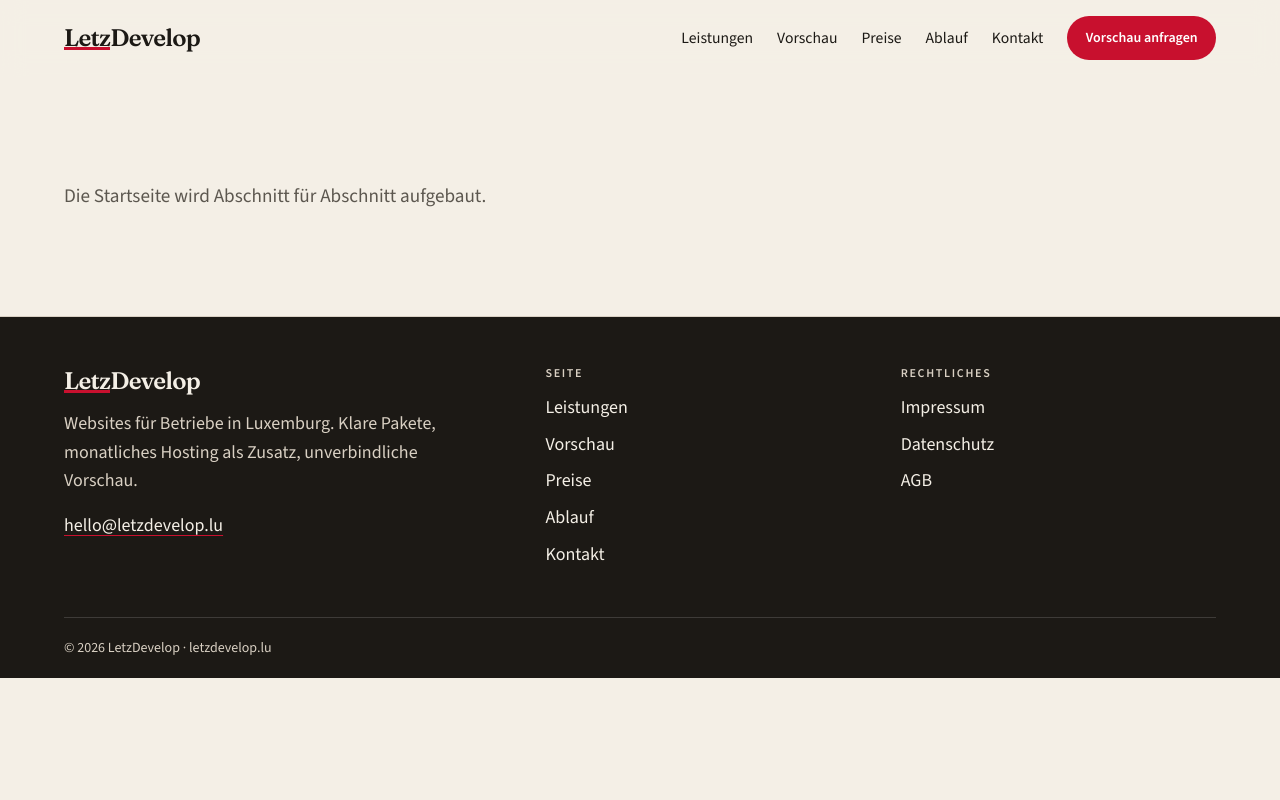
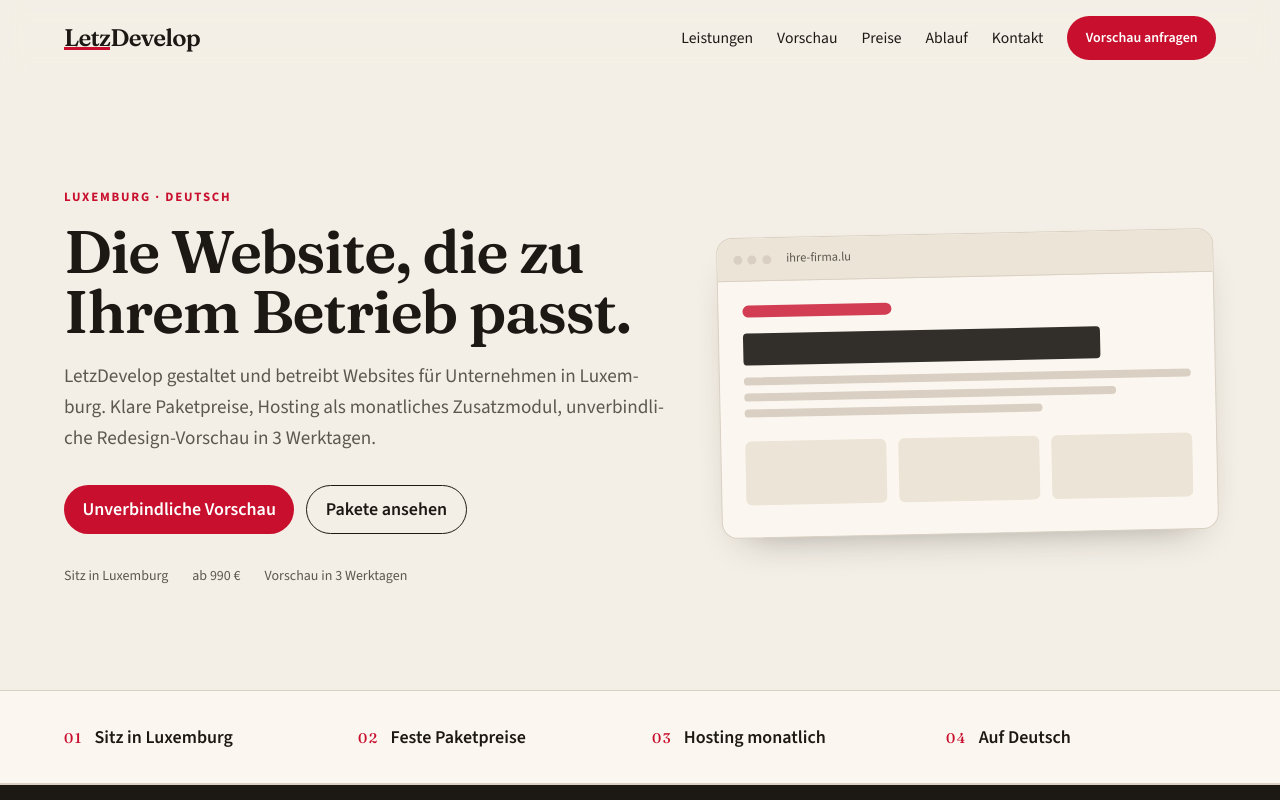
Before and after one commit to gonereng/letzdevelop, an Astro site: page / in a window 1280 px wide. Shown: the top 800 px of the page. Built offline with nearby package versions, Linux system fonts and the light colour scheme; Astro itself is replaced by a stand-in of ours.

Commit message:
feat: add hero and trust chips
Co-authored-by: Roland Theisen <gonereng@users.noreply.github.com>

```diff
--- /dev/null
+++ b/src/components/sections/Hero.astro
@@ -0,0 +1,90 @@
+---
+import CtaButton from "../CtaButton.astro";
+import { site } from "../../content/site";
+import { formatFromPrice } from "../../lib/money";
+
+const basic = site.packages.find((pkg) => pkg.id === "basic")!;
+---
+
+<section class="section" aria-labelledby="hero-title">
+  <div class="wrap grid items-center gap-12 lg:grid-cols-[minmax(0,1.1fr)_minmax(18rem,0.9fr)]">
+    <div>
+      <p class="section-kicker">Luxemburg · Deutsch</p>
+      <h1 id="hero-title" class="text-4xl md:text-6xl max-w-3xl">
+        Die Website, die zu Ihrem Betrieb passt.
+      </h1>
+      <p class="lede mt-5">
+        LetzDevelop gestaltet und betreibt Websites für Unternehmen in Luxemburg. Klare Paketpreise,
+        Hosting als monatliches Zusatzmodul, unverbindliche Redesign-Vorschau in {site.turnaroundDays} Werktagen.
+      </p>
+      <div class="mt-8 flex flex-wrap gap-3">
+        <CtaButton href="#vorschau">Unverbindliche Vorschau</CtaButton>
+        <CtaButton href="#preise" variant="secondary">Pakete ansehen</CtaButton>
+      </div>
+      <ul class="mt-8 flex flex-wrap gap-x-6 gap-y-2 text-sm text-muted" role="list">
+        <li>Sitz in Luxemburg</li>
+        <li>{formatFromPrice(basic.priceEuro)}</li>
+        <li>Vorschau in {site.turnaroundDays} Werktagen</li>
+      </ul>
+    </div>
+
+    <div class="browser" aria-hidden="true">
+      <div class="browser-bar">
+        <span></span><span></span><span></span>
+        <p>ihre-firma.lu</p>
+      </div>
+      <div class="browser-body">
+        <div class="h-3 w-1/3 rounded-full bg-red/80"></div>
+        <div class="mt-4 h-8 w-4/5 rounded-sm bg-ink/90"></div>
+        <div class="mt-3 space-y-2">
+          <div class="h-2 w-full rounded-full bg-stone"></div>
+          <div class="h-2 w-5/6 rounded-full bg-stone"></div>
+          <div class="h-2 w-2/3 rounded-full bg-stone"></div>
+        </div>
+        <div class="mt-6 grid grid-cols-3 gap-3">
+          <div class="h-16 rounded-md bg-chip"></div>
+          <div class="h-16 rounded-md bg-chip"></div>
+          <div class="h-16 rounded-md bg-chip"></div>
+        </div>
+      </div>
+    </div>
+  </div>
+</section>
+
+<style>
+  .browser {
+    border: 1px solid var(--color-stone);
+    border-radius: 1rem;
+    overflow: hidden;
+    background: var(--color-cream);
+    box-shadow: 0 18px 40px -24px rgb(28 25 21 / 0.45);
+    transform: rotate(-1.2deg);
+  }
+
+  .browser-bar {
+    display: flex;
+    align-items: center;
+    gap: 0.35rem;
+    padding: 0.7rem 1rem;
+    background: var(--color-chip);
+    border-bottom: 1px solid var(--color-stone);
+  }
+
+  .browser-bar span {
+    width: 0.55rem;
+    height: 0.55rem;
+    border-radius: 999px;
+    background: var(--color-stone);
+  }
+
+  .browser-bar p {
+    margin-left: 0.6rem;
+    font-size: 0.78rem;
+    color: var(--color-muted);
+  }
+
+  .browser-body {
+    padding: 1.5rem;
+    min-height: 16rem;
+  }
+</style>
--- /dev/null
+++ b/src/components/sections/Kennzeichen.astro
@@ -0,0 +1,21 @@
+---
+const chips = [
+  { k: "01", t: "Sitz in Luxemburg" },
+  { k: "02", t: "Feste Paketpreise" },
+  { k: "03", t: "Hosting monatlich" },
+  { k: "04", t: "Auf Deutsch" },
+];
+---
+
+<section class="border-y border-stone bg-cream" aria-label="Kennzeichen">
+  <div class="wrap grid gap-6 py-8 sm:grid-cols-2 lg:grid-cols-4">
+    {
+      chips.map((chip) => (
+        <p class="flex items-baseline gap-3 m-0">
+          <span class="font-display text-red text-sm tracking-widest">{chip.k}</span>
+          <span class="font-semibold">{chip.t}</span>
+        </p>
+      ))
+    }
+  </div>
+</section>
--- a/src/pages/index.astro
+++ b/src/pages/index.astro
@@ -1,9 +1,10 @@
 ---
 import BaseLayout from "../layouts/BaseLayout.astro";
+import Hero from "../components/sections/Hero.astro";
+import Kennzeichen from "../components/sections/Kennzeichen.astro";
 ---
 
 <BaseLayout>
-  <div class="wrap section">
-    <p class="lede">Die Startseite wird Abschnitt für Abschnitt aufgebaut.</p>
-  </div>
+  <Hero />
+  <Kennzeichen />
 </BaseLayout>
--- a/src/styles/global.css
+++ b/src/styles/global.css
@@ -245,4 +245,29 @@
     border-top: 1px solid var(--color-stone);
     margin: 0;
   }
+
+  .prose-legal {
+    max-width: 42rem;
+  }
+
+  .prose-legal h1 {
+    font-size: clamp(2rem, 4vw, 3rem);
+  }
+
+  .prose-legal h2 {
+    margin-top: 2rem;
+    font-size: 1.6rem;
+  }
+
+  .prose-legal p,
+  .prose-legal ul {
+    margin-top: 0.9rem;
+    color: var(--color-muted);
+  }
+
+  .prose-legal a {
+    color: var(--color-ink);
+    text-decoration: underline;
+    text-underline-offset: 0.18em;
+  }
 }
```
